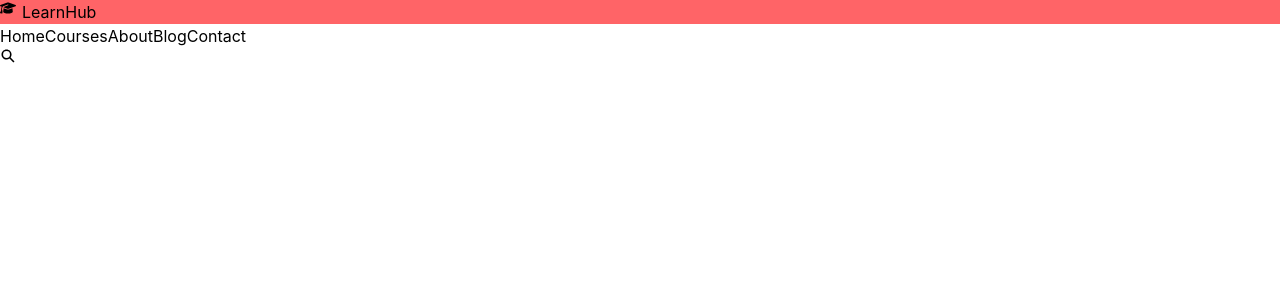
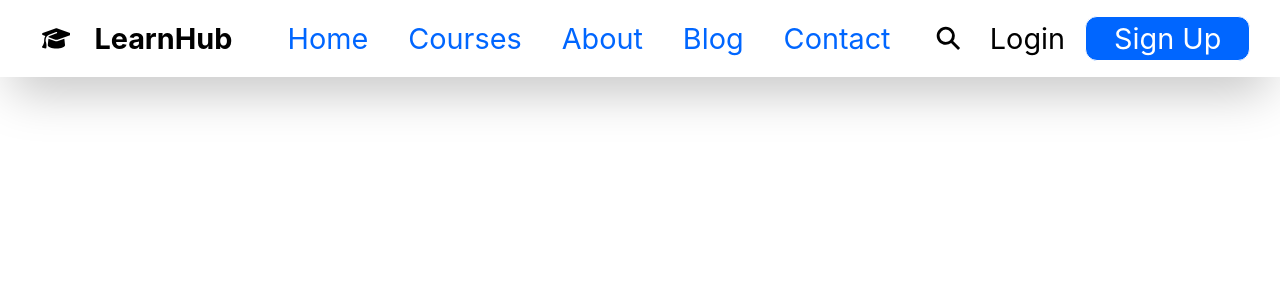
Before and after one commit to sanjaych9517/practice-by-creating-small-Project, a React (Vite) app in the folder LearnHub/: page / in a window 1280 px wide. Shown: the top 300 px of the page. Built offline with nearby package versions, Linux system fonts and the light colour scheme.

Commit message:
navbar complete

```diff
--- a/LearnHub/src/App.jsx
+++ b/LearnHub/src/App.jsx
@@ -5,8 +5,6 @@ function App() {
   return (
     <>
       <Navbar />
-
-
     </>
   );
 }
--- a/LearnHub/src/component/headerNavigation/Button.jsx
+++ b/LearnHub/src/component/headerNavigation/Button.jsx
@@ -0,0 +1,11 @@
+import React from 'react'
+
+const Button = ({title, className}) => {
+  return (
+    <div >
+      <button className={`${className}`}>{title}</button>
+    </div>
+  )
+}
+
+export default Button
--- a/LearnHub/src/component/headerNavigation/Links.jsx
+++ b/LearnHub/src/component/headerNavigation/Links.jsx
@@ -2,7 +2,7 @@ import React from 'react'
 import {NavLink} from "react-router-dom"
 const Links = () => {
   return (
-    <div>
+    <div className='flex justify-center gap-10 px-4 text-[#0066FF]'>
       <NavLink to="/">Home</NavLink>
       <NavLink to="/courses">Courses</NavLink>
       <NavLink to="/about">About</NavLink>
--- a/LearnHub/src/component/headerNavigation/Logo.jsx
+++ b/LearnHub/src/component/headerNavigation/Logo.jsx
@@ -1,12 +1,12 @@
-import React from 'react'
+import React from "react";
 import { FaGraduationCap } from "react-icons/fa6";
 
 const Logo = () => {
   return (
-    <div className='flex gap-1.5 bg-red-400'>
+    <div className="flex gap-6 justify-center items-center px-3 font-bold">
       <FaGraduationCap /> <h1>LearnHub</h1>
     </div>
   );
-}
+};
 
-export default Logo
+export default Logo;
--- a/LearnHub/src/component/headerNavigation/Navbar.jsx
+++ b/LearnHub/src/component/headerNavigation/Navbar.jsx
@@ -2,13 +2,22 @@ import React from "react";
 import Logo from "./Logo";
 import Links from "./Links";
 import Searchbar from "./Searchbar";
+import Button from "./Button";
 
 const Navbar = () => {
   return (
-    <div>
+    <div className="flex justify-around items-center  text-[1.8rem] p-4 shadow-2xl ">
       <Logo />
       <Links />
+
       <Searchbar />
+      <div className=" flex justify-center items-center gap-5 ">
+        <Button title="Login" />
+        <Button
+          title="Sign Up"
+          className={"bg-[#0066FF] px-7 border rounded-xl text-white"}
+        />{" "}
+      </div>
     </div>
   );
 };
```
